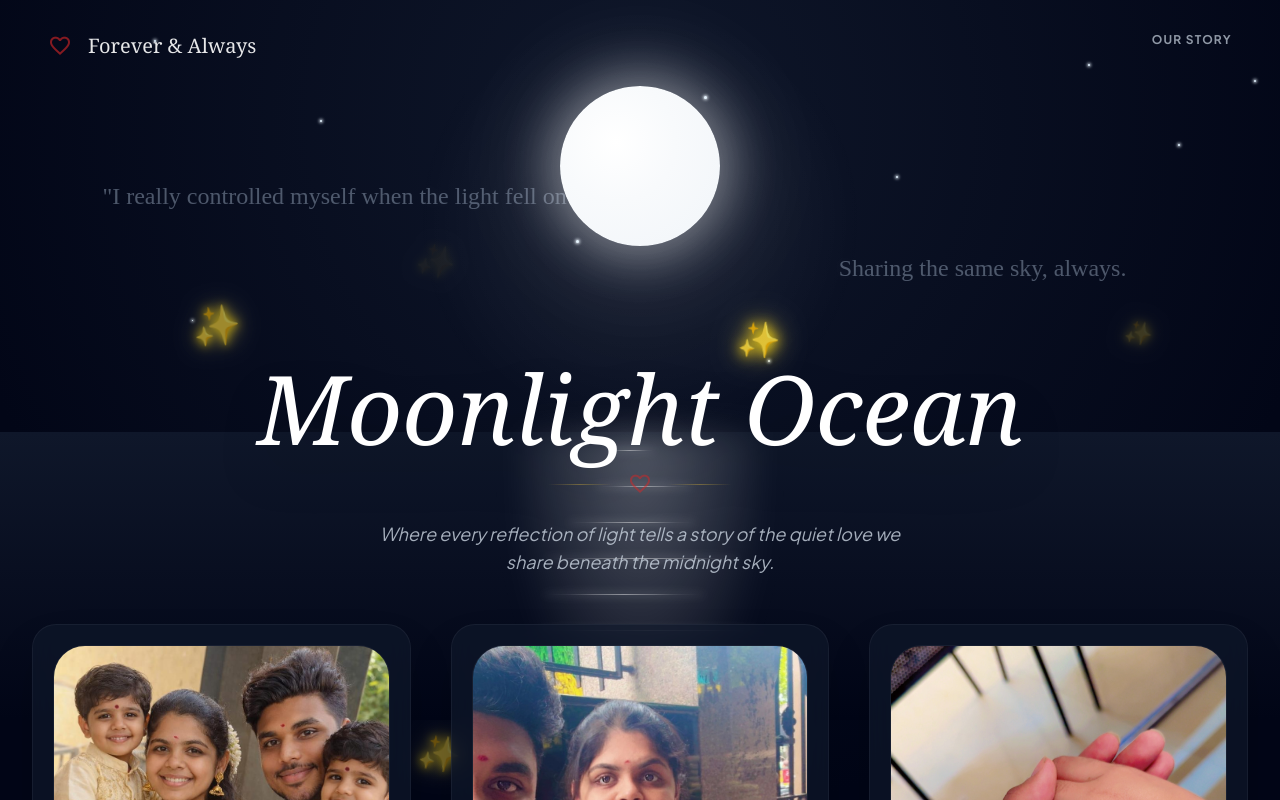
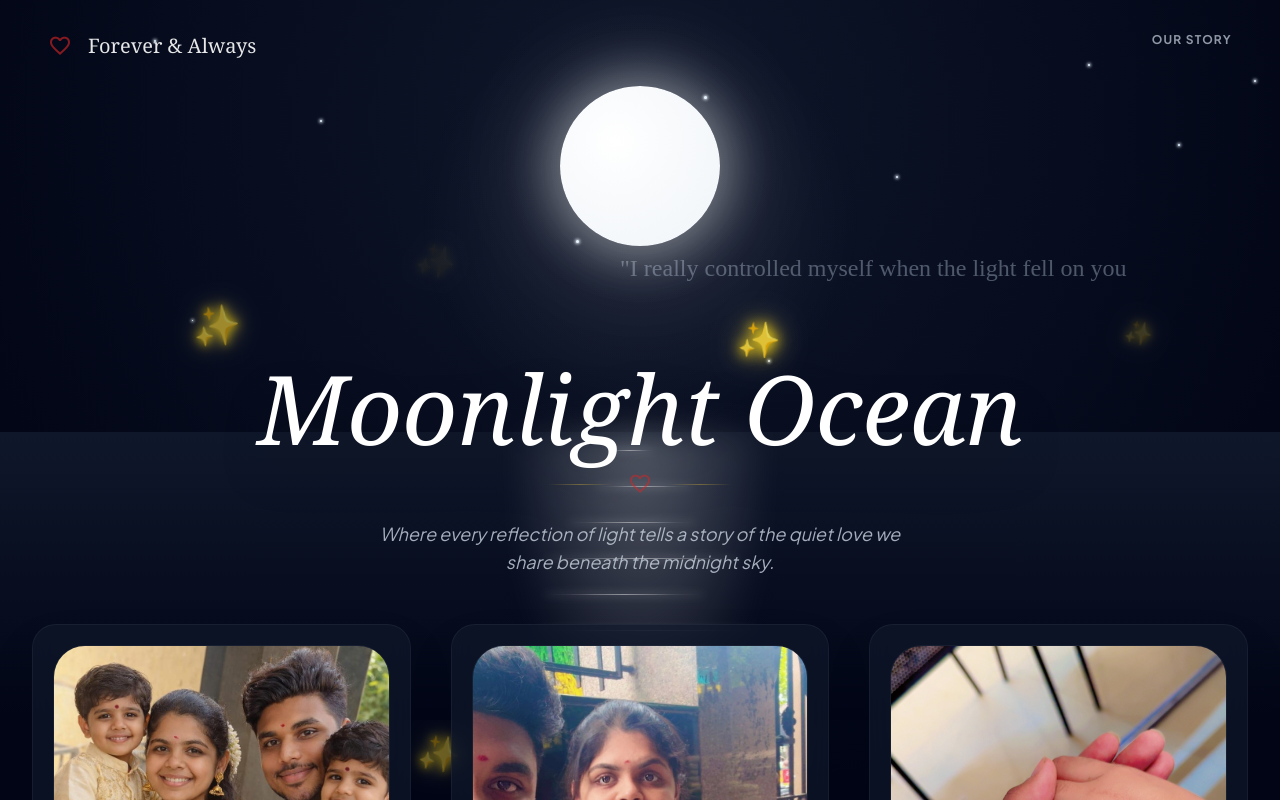
Before and after one commit to harishajay/anni-app, a React (Vite) app: page /anni-app/memories in a window 1280 px wide. Shown: the top 800 px of the page. Built offline with nearby package versions, Linux system fonts and the light colour scheme.

Commit message:
final output

```diff
--- a/src/memories.jsx
+++ b/src/memories.jsx
@@ -263,8 +263,7 @@ function Memories() {
           <a className="text-starlight text-xs font-bold tracking-widest uppercase opacity-70 hover:opacity-100">Our Story</a>
         </nav>
 
-        <div className="floating-message text-2xl top-[25%] left-[8%]">"I really controlled myself when the light fell on you</div>
-        <div className="floating-message text-2xl top-[35%] right-[12%]">Sharing the same sky, always.</div>
+        <div className="floating-message text-2xl top-[35%] right-[12%]">"I really controlled myself when the light fell on you</div>
 
         <div className="relative z-20 text-center mt-[45vh]">
           <h1 className="text-white text-6xl md:text-8xl font-serif italic mb-4 drop-shadow-2xl">Moonlight Ocean</h1>
```
Also changed, not shown: src/body.jsx (+0 -26 lines).
